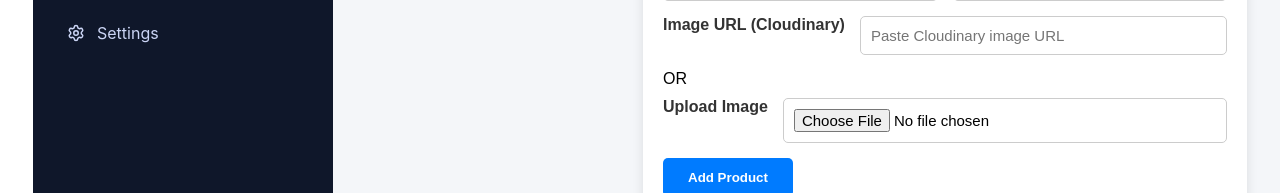
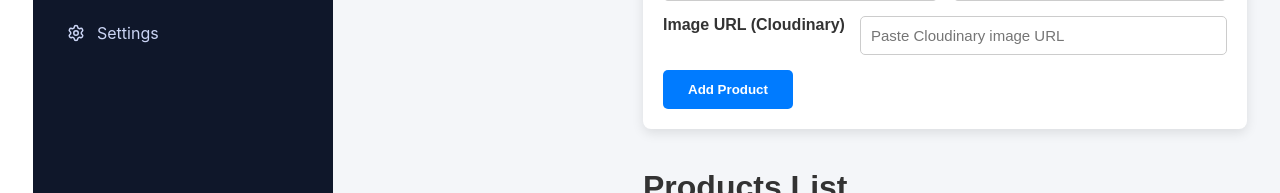
Before and after one commit to nikhilanakhiya25/Gurukrupa-Site, a React (Vite) app in the folder frontend/: page /admin/products in a window 1280 px wide. Shown: the part 365-558 px from the top of the page. Built offline with nearby package versions, Linux system fonts and the light colour scheme; no server answers; sample sign-in values are in the browser's storage.

Commit message:
Change the products admin side add product upload img

```diff
--- a/frontend/src/components/Admin/Products.jsx
+++ b/frontend/src/components/Admin/Products.jsx
@@ -182,12 +182,7 @@ export default function Products() {
                     />
                 </div>
 
-                <p style={{ margin: "10px 0" }}>OR</p>
 
-                <div className="form-row">
-                    <label>Upload Image</label>
-                    <input type="file" onChange={(e) => setFile(e.target.files[0])} />
-                </div>
 
                 <button className="btn-submit" type="submit" disabled={loading}>
                     {loading
```
